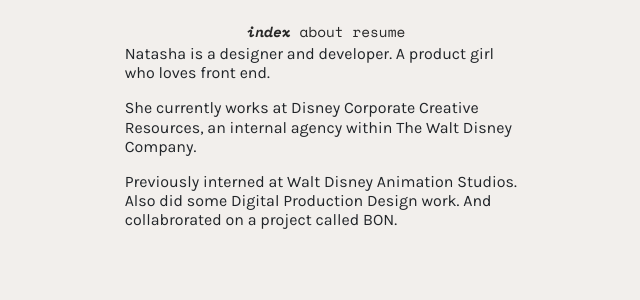
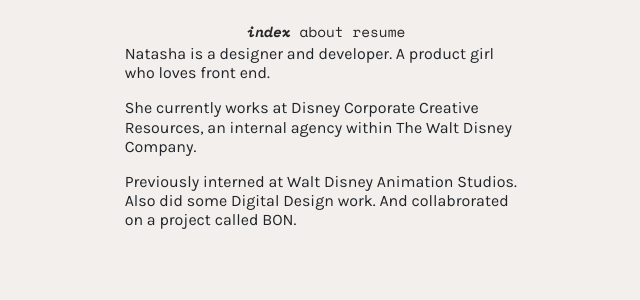
Before and after one commit to natashasupangkat/natashasupangkat.github.io, a Jekyll site: the page built from index.html, in a window 1280 px wide. Shown: the top 300 px of the page, without its empty margins (314-954 px from the left). Built offline with Jekyll 4.4.1, drawn with Linux system fonts in a browser that asks for light colours.

```diff
--- /dev/null
+++ b/_sass/_nav.scss
@@ -0,0 +1,17 @@
+#nav {
+    width: 100%;
+    margin-top: 20px;
+    justify-content: center;
+    background: $beige;
+
+    a {
+        font-family: 'Space Mono', monospace;
+        text-transform: lowercase;
+        color: $dark;
+    }
+
+    .current, a:hover {
+        font-weight: 700;
+        font-style: italic;
+    }
+}
--- a/_sass/main.scss
+++ b/_sass/main.scss
@@ -54,21 +54,3 @@ a {
 .flex {
     display: flex;
 }
-
-#nav {
-    width: 100%;
-    margin-top: 20px;
-    justify-content: center;
-    background: $beige;
-
-    a {
-        font-family: 'Space Mono', monospace;
-        text-transform: lowercase;
-        color: $dark;
-    }
-
-    .current, a:hover {
-        font-weight: 700;
-        font-style: italic;
-    }
-}
--- a/assets/css/styles.scss
+++ b/assets/css/styles.scss
@@ -1,4 +1,5 @@
 ---
 ---
 
-@import "main"; /*tells Sass to look for a file called main.css in the sass directory (_sass/)*/
+@import "_sass/main"; /*tells Sass to look for a file called main.css in the sass directory (_sass/)*/
+@import "_sass/_nav";
--- a/index.html
+++ b/index.html
@@ -13,7 +13,7 @@ title: Natasha Supangkat
 
                 <p>She currently works at Disney Corporate Creative Resources, an internal agency within The Walt Disney Company.</p>
 
-                <p>Previously interned at Walt Disney Animation Studios. Also did some Digital Production Design work. And collabrorated on a project called BON.</p>
+                <p>Previously interned at Walt Disney Animation Studios. Also did some Digital Design work. And collabrorated on a project called BON.</p>
             </h1>
         </div>
         <div class="col-md">
```
Also changed, not shown: _work/bon.html (added, +34 -0 lines), _work/digital-design.html (added, +34 -0 lines), _work/disney-animation.html (added, +34 -0 lines), blog.html (deleted, +0 -14 lines), 2 other files.
